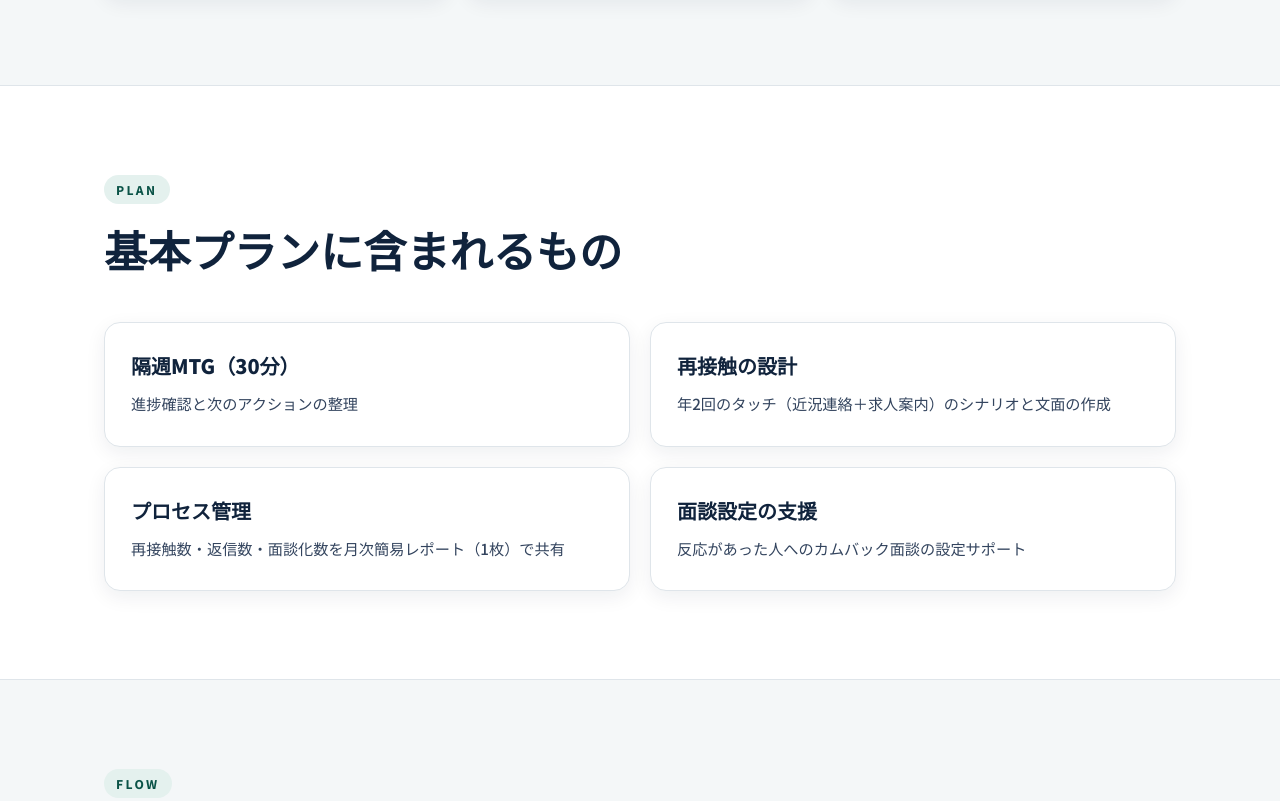
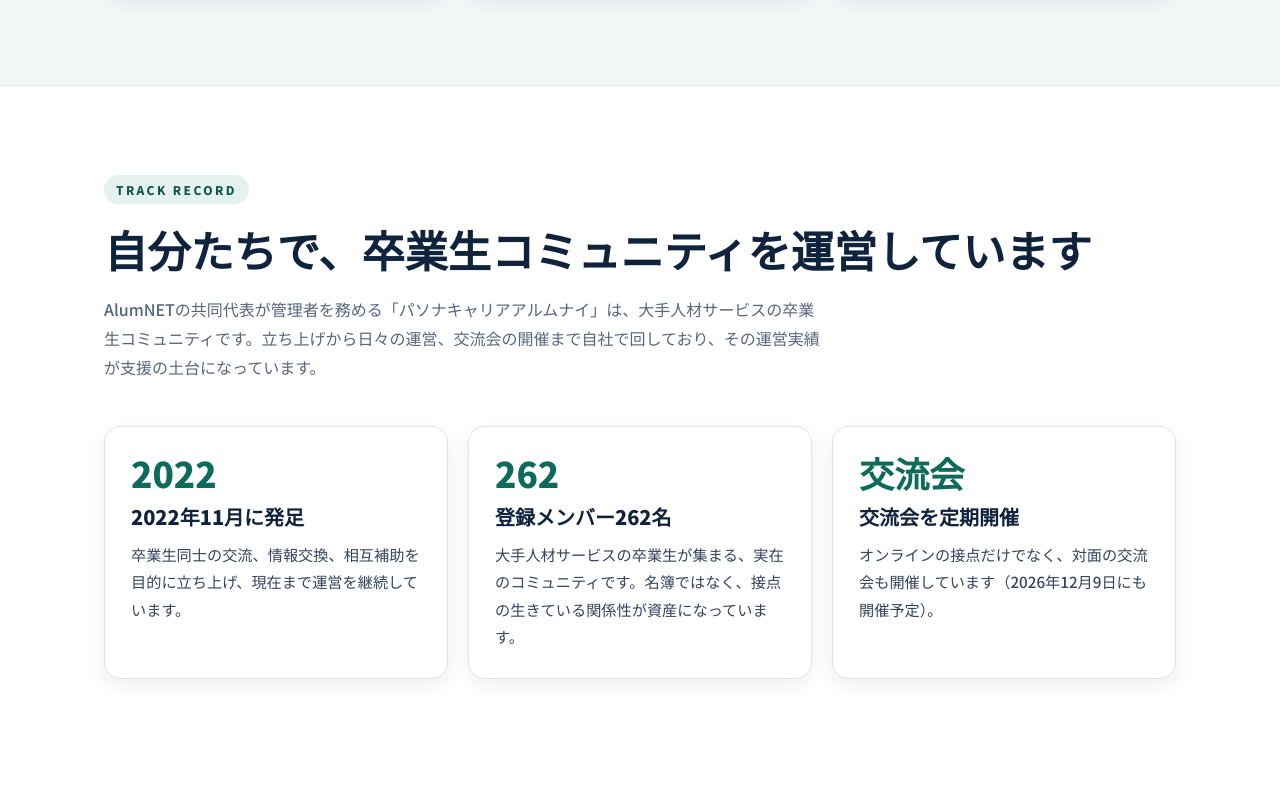
Before and after one commit to AlumNET-dshigami/alumnet-homepage, a plain HTML site: page lp/alumni/index.html in a window 1280 px wide. Shown: the part 1741-2542 px from the top of the page. Drawn offline with Linux system fonts and the light colour scheme.

Commit message:
partner LP Pasona oshi to alumni LP community jisseki wo tsuika

```diff
--- a/lp/alumni/index.html
+++ b/lp/alumni/index.html
@@ -239,6 +239,35 @@
         </div>
       </section>
 
+
+      <!-- ============ TRACK RECORD ============ -->
+      <section id="track">
+        <div class="wrap">
+          <div class="sec-head">
+            <span class="sec-tag">TRACK RECORD</span>
+            <h2>自分たちで、卒業生コミュニティを運営しています</h2>
+            <p>AlumNETの共同代表が管理者を務める「パソナキャリアアルムナイ」は、大手人材サービスの卒業生コミュニティです。立ち上げから日々の運営、交流会の開催まで自社で回しており、その運営実績が支援の土台になっています。</p>
+          </div>
+          <div class="card-grid">
+            <article class="card">
+              <span class="no">2022</span>
+              <h3>2022年11月に発足</h3>
+              <p>卒業生同士の交流、情報交換、相互補助を目的に立ち上げ、現在まで運営を継続しています。</p>
+            </article>
+            <article class="card">
+              <span class="no">262</span>
+              <h3>登録メンバー262名</h3>
+              <p>大手人材サービスの卒業生が集まる、実在のコミュニティです。名簿ではなく、接点の生きている関係性が資産になっています。</p>
+            </article>
+            <article class="card">
+              <span class="no">交流会</span>
+              <h3>交流会を定期開催</h3>
+              <p>オンラインの接点だけでなく、対面の交流会も開催しています（2026年12月9日にも開催予定）。</p>
+            </article>
+          </div>
+        </div>
+      </section>
+
       <!-- ============ PLAN ============ -->
       <section id="plan">
         <div class="wrap">
```
Also changed, not shown: lp/partner/index.html (+4 -4 lines).
